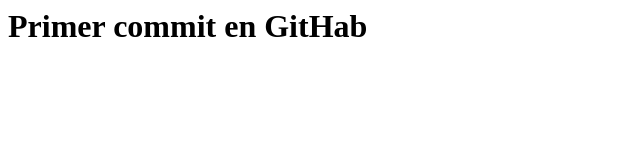
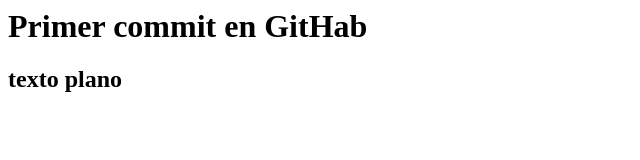
Before and after one commit to nacho1320/ProyectoPrueba, a plain HTML site: page index.html in a window 1280 px wide. Shown: the whole page, without its empty margins (0-640 px from the left). Drawn offline with Linux system fonts and the light colour scheme.

Commit message:
Se agrega texto plano
texto plano de prueba

```diff
--- a/index.html
+++ b/index.html
@@ -1,3 +1,4 @@
 <html>
 <h1>Primer commit en GitHab</h1>
+<h2>texto plano</h2>
 </html>
```
